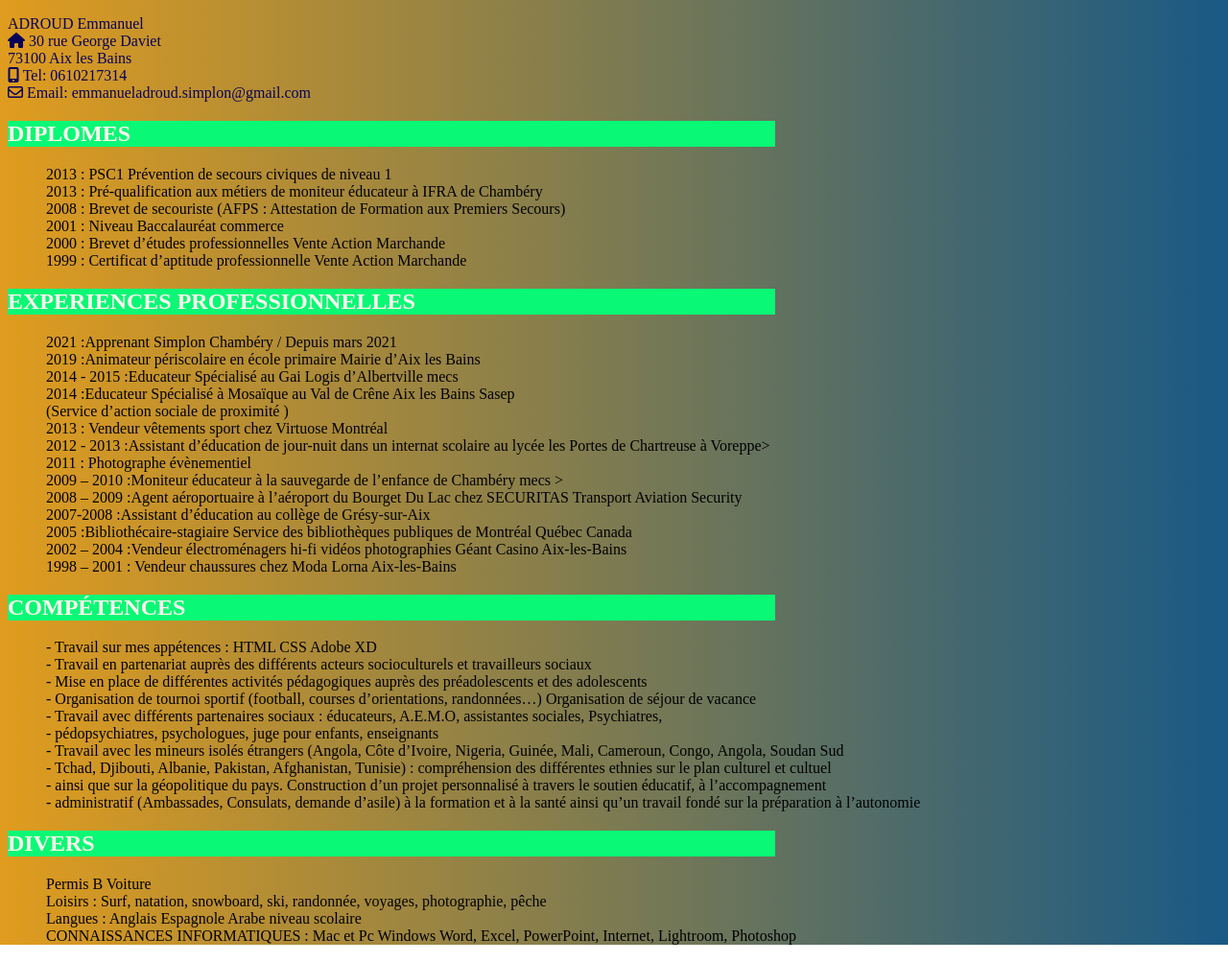
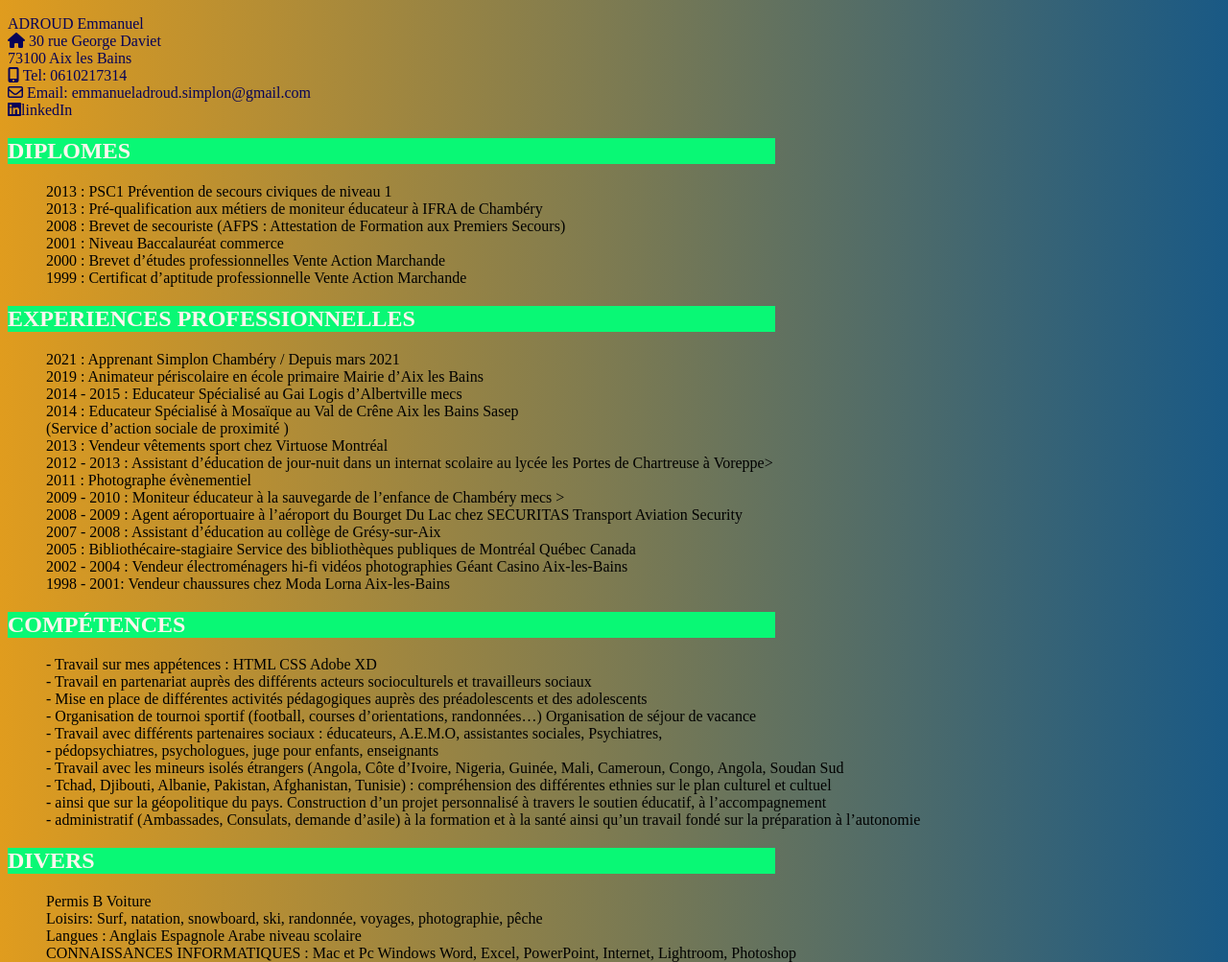
Before and after one commit to JayoFeloni/mon-cv, a plain HTML site: page index.html in a window 1280 px wide. Shown: the whole page at 96% size. Drawn offline with Linux system fonts and the light colour scheme.

Commit message:
j'ai créée un liens qui ouvrent une nouvelle fenêtre, j'ai également mis mon teste en gras

```diff
--- a/index.html
+++ b/index.html
@@ -12,8 +12,13 @@
     <body>
 
 
-            <P class="premier-paragraphe"> ADROUD Emmanuel <br>
-                <i class="fas fa-home"></i> 30 rue George Daviet <br> 73100 Aix les Bains <br><i class="fas fa-mobile-alt"></i> Tel: 0610217314 <br><i class="far fa-envelope"></i> Email: emmanueladroud.simplon@gmail.com </P>
+            <p class="premier-paragraphe"> ADROUD Emmanuel <br>
+                <i class="fas fa-home"></i> 30 rue George Daviet <br> 73100 Aix les Bains <br>
+                <i class="fas fa-mobile-alt"></i> Tel: 0610217314 <br><i class="far fa-envelope"></i> Email: emmanueladroud.simplon@gmail.com
+                <br>
+                <a href="https://www.linkedin.com/in/emmanuel-adroud-394b63209/"target="_blank"><i class="fab fa-linkedin"></i>linkedIn</a>
+
+            </p>
             <section>
               <h2>DIPLOMES</h2>
                     <ul>
@@ -29,20 +34,20 @@
             <section>
                 <h2>EXPERIENCES PROFESSIONNELLES </h2>
                         <ul>
-                            <li>2021 :Apprenant Simplon Chambéry / Depuis mars 2021</li>
-                            <li>2019 :Animateur périscolaire en école primaire Mairie d’Aix les Bains </li>
-                            <li>2014 - 2015 :Educateur Spécialisé au Gai Logis d’Albertville mecs</li>
-                            <li>2014 :Educateur Spécialisé à Mosaïque au Val de Crêne Aix les Bains Sasep </li>
-                            <li> (Service d’action sociale de proximité ) </li>
-                            <li>2013 : Vendeur vêtements sport chez Virtuose Montréal </li>
-                            <li>2012 - 2013 :Assistant d’éducation de jour-nuit dans un internat scolaire au lycée les Portes de Chartreuse à Voreppe></li>
-                            <li>2011 : Photographe évènementiel </li>
-                            <li>2009 – 2010 :Moniteur éducateur à la sauvegarde de l’enfance de Chambéry mecs ></li>
-                            <li>2008 – 2009 :Agent aéroportuaire à l’aéroport du Bourget Du Lac chez SECURITAS Transport Aviation Security </li>
-                            <li>2007-2008 :Assistant d’éducation au collège de Grésy-sur-Aix </li>
-                            <li>2005 :Bibliothécaire-stagiaire Service des bibliothèques publiques de Montréal Québec Canada </li>
-                            <li>2002 – 2004 :Vendeur électroménagers hi-fi vidéos photographies Géant Casino Aix-les-Bains </li>
-                            <li> 1998 – 2001 : Vendeur chaussures chez Moda Lorna Aix-les-Bains</li>
+                            <li>2021 :        Apprenant Simplon Chambéry / Depuis mars 2021</li>
+                            <li>2019 :        Animateur périscolaire en école primaire Mairie d’Aix les Bains </li>
+                            <li>2014 - 2015 : Educateur Spécialisé au Gai Logis d’Albertville mecs</li>
+                            <li>2014 :        Educateur Spécialisé à Mosaïque au Val de Crêne Aix les Bains Sasep </li>
+                            <li>              (Service d’action sociale de proximité ) </li>
+                            <li>2013 :        Vendeur vêtements sport chez Virtuose Montréal </li>
+                            <li>2012 - 2013 : Assistant d’éducation de jour-nuit dans un internat scolaire au lycée les Portes de Chartreuse à Voreppe></li>
+                            <li>2011 :        Photographe évènementiel </li>
+                            <li>2009 - 2010 : Moniteur éducateur à la sauvegarde de l’enfance de Chambéry mecs ></li>
+                            <li>2008 - 2009 : Agent aéroportuaire à l’aéroport du Bourget Du Lac chez SECURITAS Transport Aviation Security </li>
+                            <li>2007 - 2008 : Assistant d’éducation au collège de Grésy-sur-Aix </li>
+                            <li>2005 :        Bibliothécaire-stagiaire Service des bibliothèques publiques de Montréal Québec Canada </li>
+                            <li>2002 - 2004 : Vendeur électroménagers hi-fi vidéos photographies Géant Casino Aix-les-Bains </li>
+                            <li>1998 - 2001:  Vendeur chaussures chez Moda Lorna Aix-les-Bains</li>
                         </ul>
             </section>
 
@@ -65,7 +70,7 @@
                    <h2> DIVERS </h2>
                         <ul>
                             <li> Permis B Voiture</li>
-                            <li> Loisirs : Surf, natation, snowboard, ski, randonnée, voyages, photographie, pêche</li>
+                            <li> Loisirs: Surf, natation, snowboard, ski, randonnée, voyages, photographie, pêche</li>
                             <li> Langues : Anglais Espagnole Arabe niveau scolaire</li>
                             <li> CONNAISSANCES INFORMATIQUES : Mac et Pc Windows Word, Excel, PowerPoint, Internet, Lightroom, Photoshop</li>
                         </ul>
--- a/style.css
+++ b/style.css
@@ -20,3 +20,8 @@ ul{list-style-type: none;
 
 
 }
+.premier-paragraphe a {
+    text-decoration:none;
+    color:rgb(8, 3, 87);
+
+}
```
